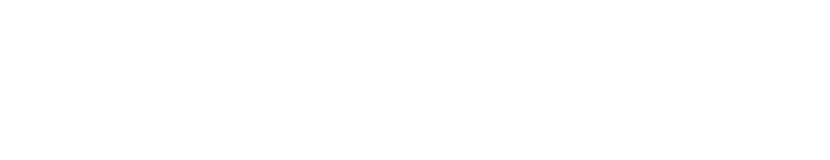
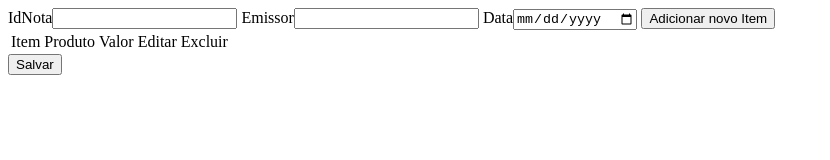
Before and after one commit to MarvVG/teste, a website: page frontend/Cadastrar.html in a window 1280 px wide. Shown: the whole page, without its empty margins (0-830 px from the left). Drawn offline with Linux system fonts and the light colour scheme.

Commit message:
Cadastrar.html criado

```diff
--- a/frontend/Cadastrar.html
+++ b/frontend/Cadastrar.html
@@ -1,11 +1,32 @@
 <!DOCTYPE html>
 <html lang="pt_BR">
-<head>
-    <meta charset="UTF-8">
-    <meta name="viewport" content="width=device-width, initial-scale=1.0">
+  <head>
+    <meta charset="UTF-8" />
+    <meta name="viewport" content="width=device-width, initial-scale=1.0" />
     <title>Document</title>
-</head>
-<body>
-
-</body>
+  </head>
+  <body>
+    <div>
+      <label for="idNota">IdNota<input type="text" id="idNota" /></label>
+      <label for="Emissor">Emissor<input type="text" id="Emissor" /></label>
+      <label for="Data">Data<input type="date" id="Data" /></label>
+      <button>Adicionar novo Item</button>
+    </div>
+    <div>
+      <table>
+        <thead>
+          <tr>
+            <td>Item</td>
+            <td>Produto</td>
+            <td>Valor</td>
+            <td>Editar</td>
+            <td>Excluir</td>
+          </tr>
+        </thead>
+      </table>
+    </div>
+    <div>
+      <button>Salvar</button>
+    </div>
+  </body>
 </html>
--- a/package.json
+++ b/package.json
@@ -8,5 +8,8 @@
   "keywords": [],
   "author": "",
   "license": "ISC",
-  "description": ""
+  "description": "",
+  "dependencies": {
+    "mysql": "^2.18.1"
+  }
 }
```
Also changed, not shown: 1 other file.
